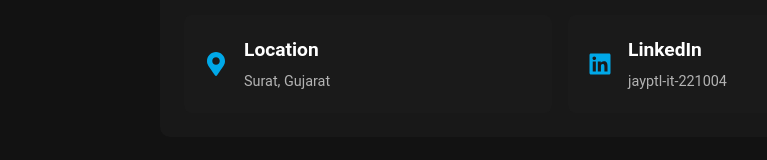
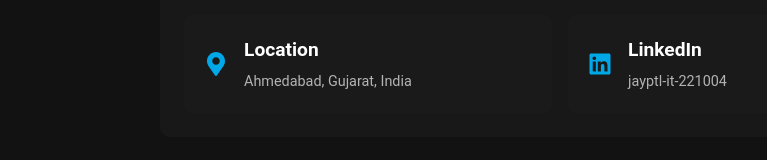
Before and after one commit to Jay-ptl2210/portfolio, a React (Create React App) app: page / in a window 1280 px wide. Shown: the part 7427-7587 px from the top of the page, without its empty margins (80-847 px from the left). Built offline with nearby package versions, Linux system fonts and the light colour scheme.

Commit message:
change location

```diff
--- a/src/components/Contact.js
+++ b/src/components/Contact.js
@@ -27,8 +27,8 @@ const Contact = () => {
             <FaMapMarkerAlt className="icon" />
             <div className="info-content">
               <h3>Location</h3>
-              <a href="https://www.google.com/maps/place/Surat,+Gujarat" target="_blank" rel="noopener noreferrer">
-                Surat, Gujarat
+              <a href="https://www.google.com/maps/place/Ahmedabad,+Gujarat" target="_blank" rel="noopener noreferrer">
+                Ahmedabad, Gujarat, India
               </a>
             </div>
           </div>
```
